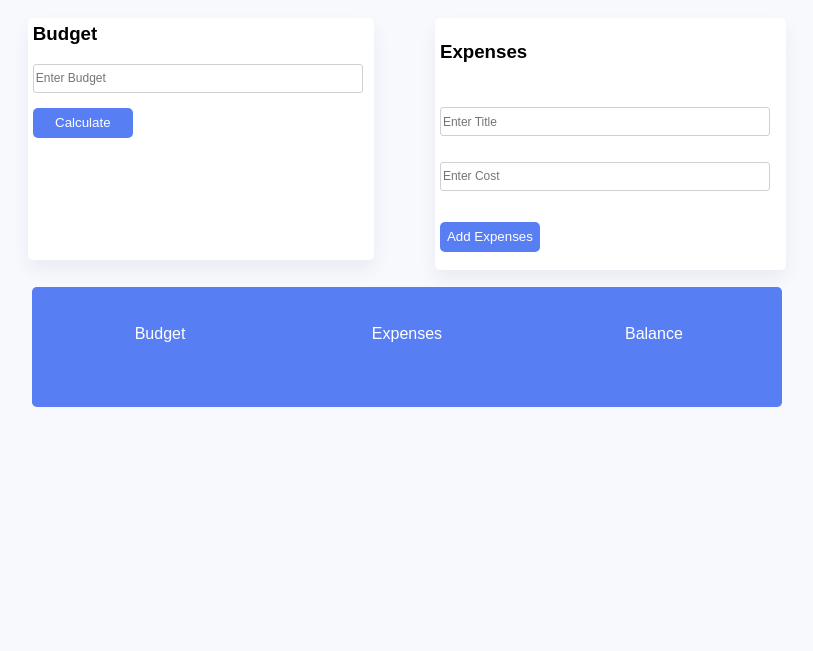
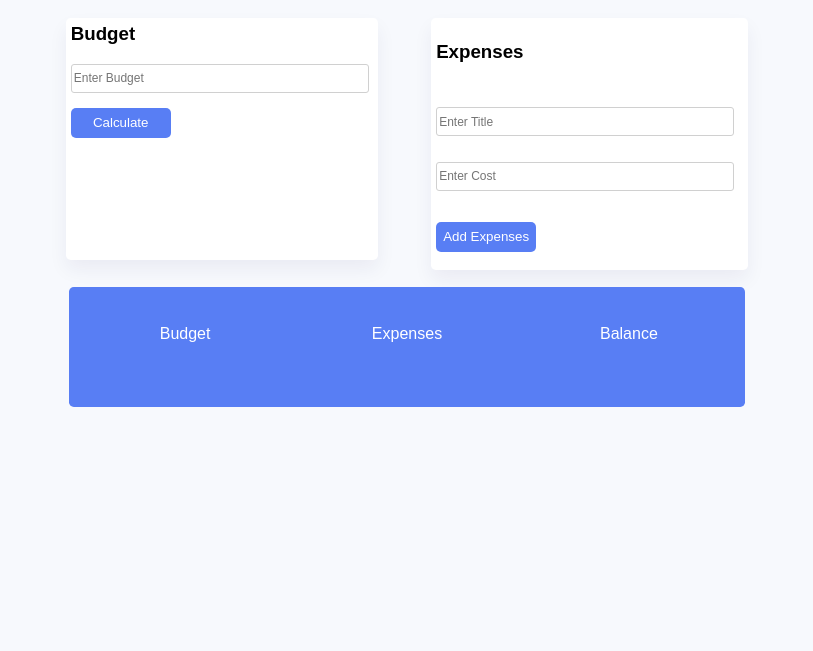
Before and after one commit to morzook/budget-app, a plain HTML site: page index.html in a window 1280 px wide. Shown: the whole page, without its empty margins (233-1046 px from the left). Drawn offline with Linux system fonts and the light colour scheme.

Commit message:
Update budget.css

```diff
--- a/budget.css
+++ b/budget.css
@@ -10,6 +10,10 @@ body{
   }
 
   .container{
+    height: 80%;
+    display: flex;
+    flex-direction: column;
+    align-items: center;
     border-radius: 10px;
     width: 60%;
     height: 100%;
@@ -17,7 +21,7 @@ body{
   }
 
   .main-content{
-    width: 100%;
+    width: 90%;
     height: 80%;
     display: flex;
     flex-direction: column;
```
